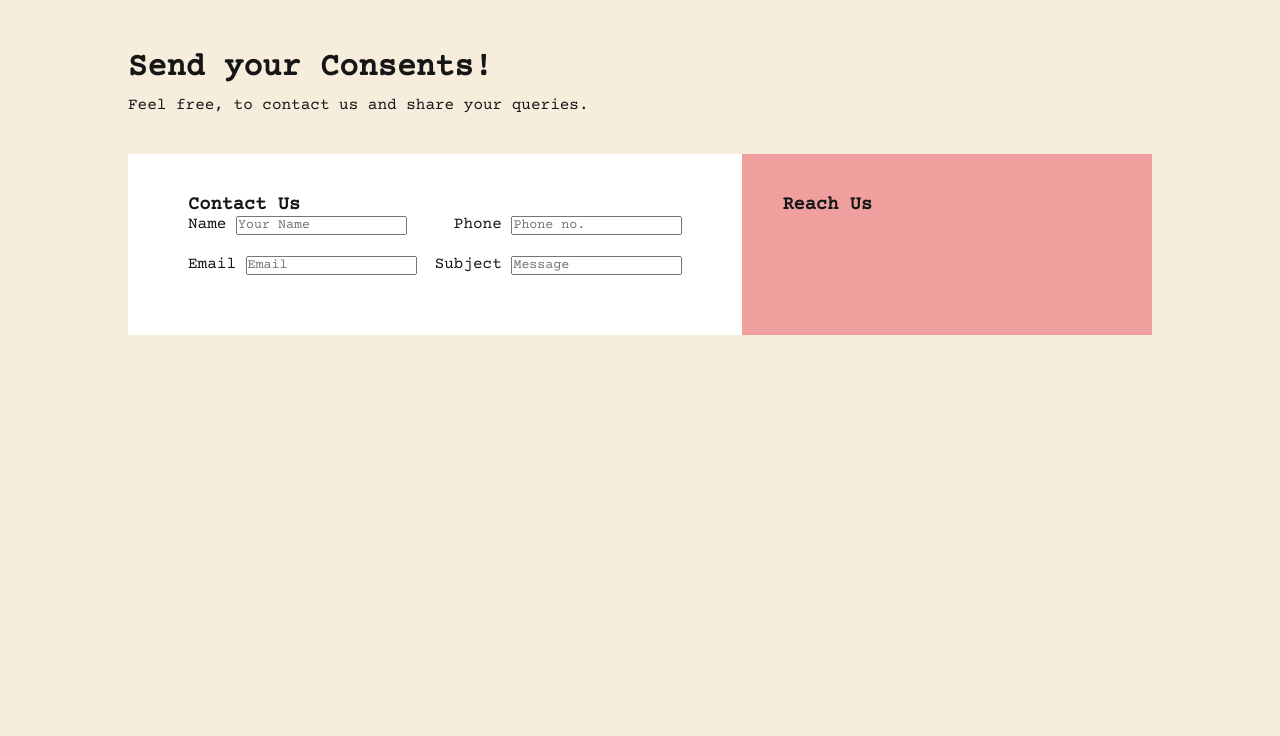
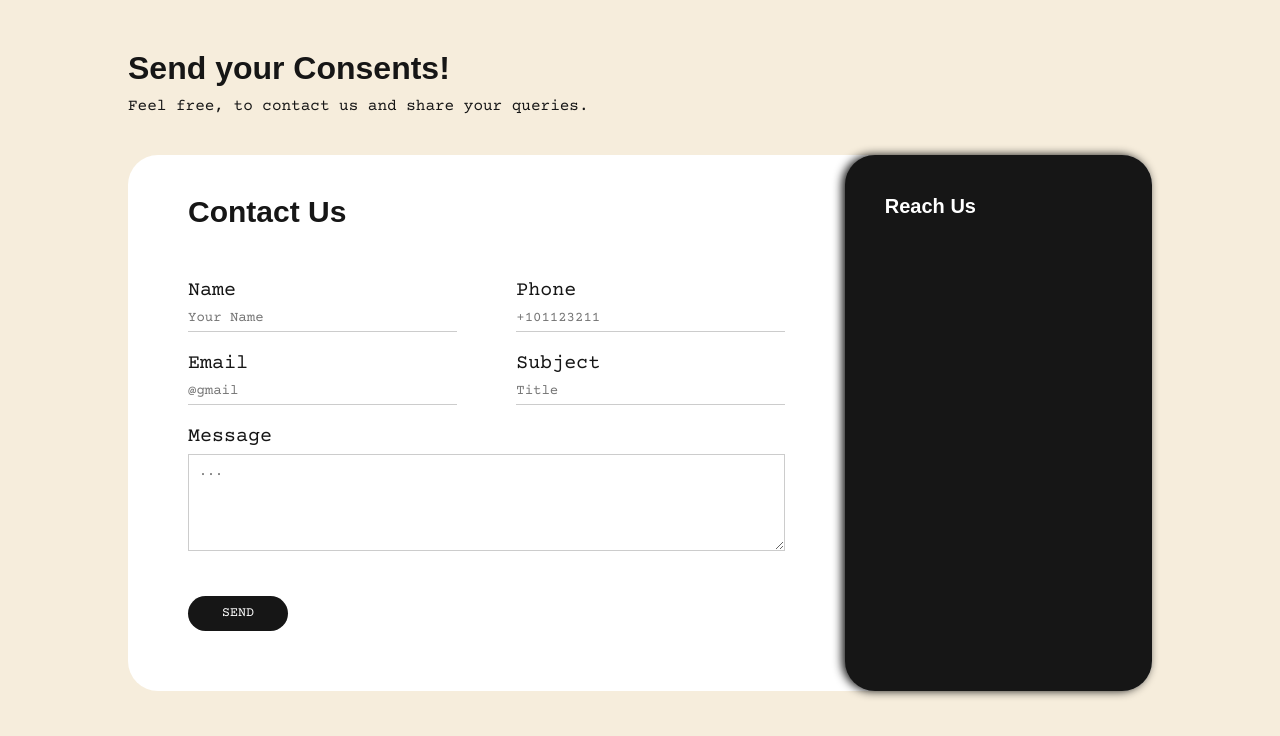
Before and after one commit to DoFitO-dev/Tyeper, a plain HTML site: page contact.html in a window 1280 px wide. Drawn offline with nearby package versions, Linux system fonts and the light colour scheme; a web font is replaced by a local one.

Commit message:
contactcc

```diff
--- a/contact.css
+++ b/contact.css
@@ -1,5 +1,5 @@
 @import url('https://fonts.googleapis.com/css2?family=Courier+Prime&display=swap');
-@import url('https://fonts.googleapis.com/css2?family=Proza+Libre&display=swap');
+@import url('https://fonts.googleapis.com/css2?family=Proza+Libre:ital,wght@0,400;0,500;0,600;0,700;0,800;1,400;1,500;1,600;1,700;1,800&display=swap');
 
 * {
     margin: 0;
@@ -42,22 +42,32 @@ body {
 .contact-box {
     background-color: #fff;
     display: flex;
+    border-radius: 30px;
 }
 
 .contact-left {
-    flex-basis: 60%;
+    flex-basis: 70%;
     padding: 40px 60px;
 }
 
 .contact-right {
-    flex-basis: 40%;
+    flex-basis: 30%;
+    border-radius: 30px;
     padding: 40px;
-    background: #f09f9f;
+    /**background: #f09f9f;**/
+    background-color: #161616;
     color: #fff;
+    box-shadow: -3px 0px 10px#161616;
+}
+
+h3 {
+    color: #fff;
+    font-family: "Proza Libre", sans-serif;
 }
 
 h1 {
     margin-bottom: 10px;
+    font-family: "Proza Libre", sans-serif;
 }
 
 .container p {
@@ -68,5 +78,58 @@ h1 {
     display: flex;
     justify-content: space-between;
     margin-bottom: 20px;
+}
 
+.input-row .input-group {
+    flex-basis: 45%;
 }
+
+input {
+    width: 100%;
+    font-size: 14px;
+    border: none;
+    border-bottom: 1px solid #ccc;
+    outline: none;
+    padding-bottom: 5px;
+}
+
+label{
+    font-size: 20px;
+    margin-bottom: 6px;
+    display: block;
+}
+
+textarea {
+    width: 100%;
+    border: 1px solid #ccc;
+    outline: none;
+    padding: 10px;
+}
+
+button {
+    background-color: #161616;
+    width: 100px;
+    border: none;
+    outline: none;
+    color: #fff;
+    height: 35px;
+    border-radius: 30px;
+    margin-top: 40px;
+    margin-bottom: 20px;
+    cursor: pointer;
+}
+
+.contact-left h3 {
+    color: #161616;
+    font-size: 30px;
+    font-weight: 600;
+    margin-bottom: 50px;
+}
+
+.contact-right h3 {
+    font-family: "Proza Libre", sans-serif;
+    color: #fff;
+    font-size: 20px;
+    font-weight: 600;
+    margin-bottom: 30px;
+}
--- a/contact.html
+++ b/contact.html
@@ -24,7 +24,7 @@
                         </div>
                         <div class="input-group">
                             <label for="">Phone</label>
-                            <input type="text" placeholder="Phone no." id="">
+                            <input type="text" placeholder="+101123211" id="">
                         </div>
 
                     </div>
@@ -32,20 +32,26 @@
                     <div class="input-row">
                         <div class="input-group">
                             <label for="">Email</label>
-                            <input type="email" placeholder="Email" id="">
+                            <input type="email" placeholder="@gmail" id="">
                         </div>
                         <div class="input-group">
                             <label for="">Subject</label>
-                            <input type="text" placeholder="Message" id="">
+                            <input type="text" placeholder="Title" id="">
                         </div>
 
                     </div>
 
+                    <label for="">Message</label>
+                    <textarea rows="5" placeholder="..."></textarea>
 
+                    <button type="submit">SEND</button>
                 </form>
             </div>
             <div class="contact-right">
                 <h3>Reach Us</h3>
+
+
+
             </div>
         </div>
     </div>
```
